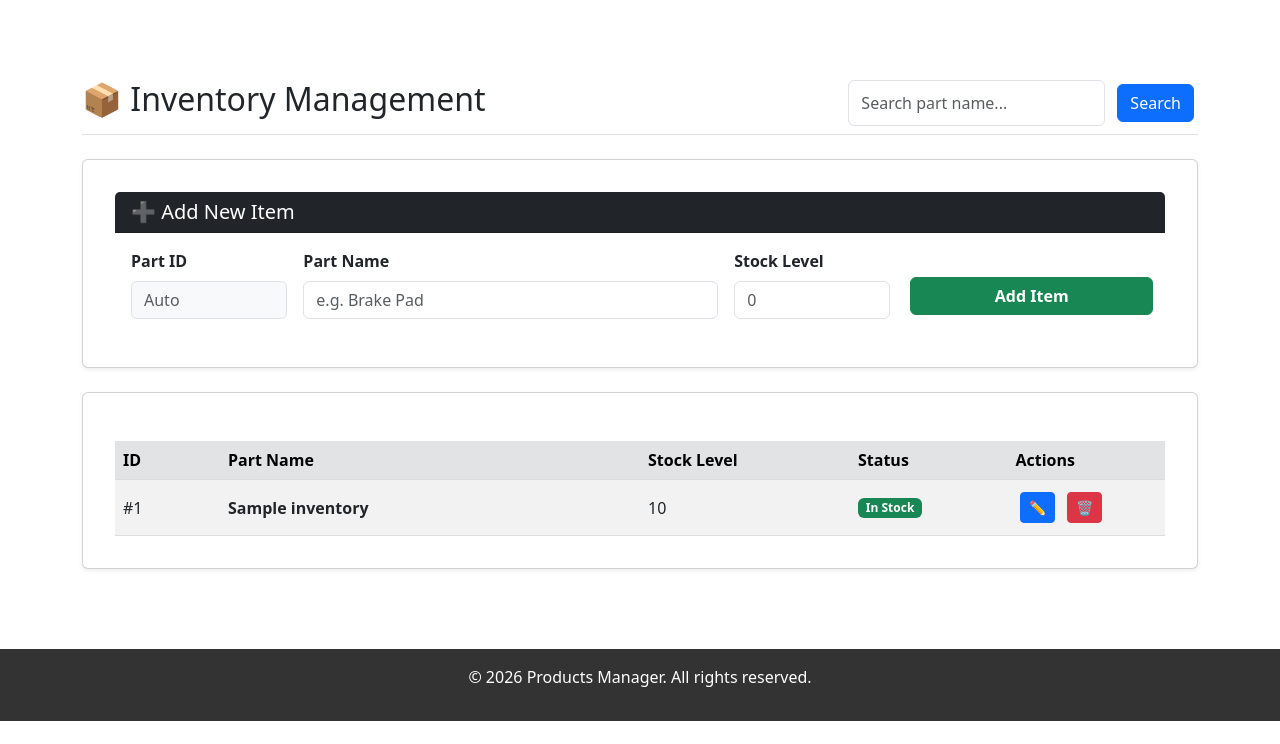
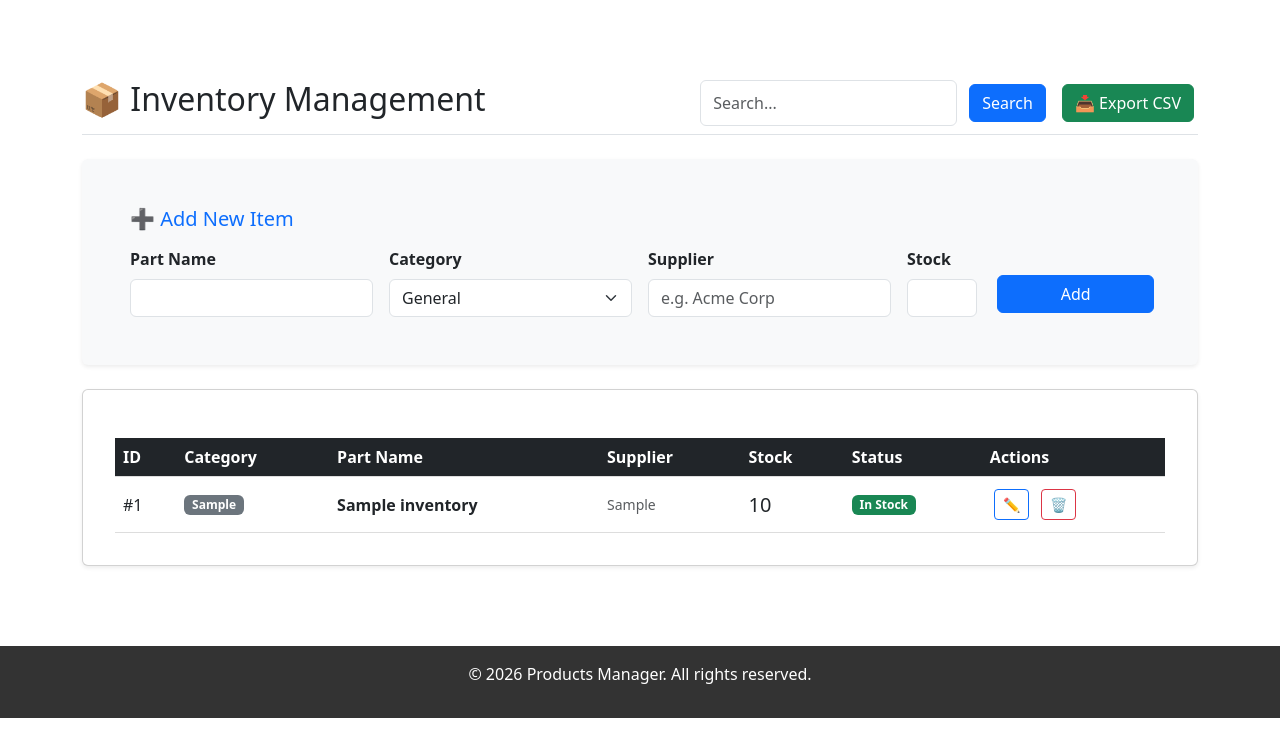
Before and after one commit to JJJidion/SWAP-Project-Inventory-Management, a PHP site: page /pages/manage_inventory.php in a window 1280 px wide. Shown: the part 56-800 px from the top of the page. Run offline with PHP 8.4, Linux system fonts and the light colour scheme; the visitor is signed in with stand-in values (Sample User, id 1); tables that the repository leaves empty hold one stand-in row (values such as "Sample post").

Commit message:
inventory updated

```diff
--- a/database.sql
+++ b/database.sql
@@ -120,6 +120,11 @@ CREATE TABLE IF NOT EXISTS `audit_logs` (
     `timestamp` DATETIME DEFAULT CURRENT_TIMESTAMP
 );
 
+ALTER TABLE inventory
+ADD COLUMN category VARCHAR(50) DEFAULT 'General' AFTER part_name,
+ADD COLUMN supplier VARCHAR(100) DEFAULT 'Unknown' AFTER category;
+
+
 /*!40101 SET CHARACTER_SET_CLIENT=@OLD_CHARACTER_SET_CLIENT */;
 /*!40101 SET CHARACTER_SET_RESULTS=@OLD_CHARACTER_SET_RESULTS */;
 /*!40101 SET COLLATION_CONNECTION=@OLD_COLLATION_CONNECTION */;
--- a/pages/manage_inventory.php
+++ b/pages/manage_inventory.php
@@ -4,8 +4,7 @@ session_start();
 require_once '../config/config.php';
 require_once '../utils/inventory_logic.php';
 
-// --- SECURITY CHECK ---
-// Allow Admin OR Inventory Manager
+// --- ACCESS CONTROL ---
 if (!isset($_SESSION['role']) || ($_SESSION['role'] !== 'Inventory Manager' && $_SESSION['role'] !== 'Admin')) {
     require_once '../includes/header.php';
     echo "<div class='container mt-5'><div class='alert alert-danger'>⛔ Access Denied.</div></div>";
@@ -13,31 +12,43 @@ if (!isset($_SESSION['role']) || ($_SESSION['role'] !== 'Inventory Manager' && $
     exit();
 }
 
-// --- CSRF TOKEN ---
-if (empty($_SESSION['csrf_token'])) {
-    $_SESSION['csrf_token'] = bin2hex(random_bytes(32));
+// --- CSV EXPORT LOGIC ---
+if (isset($_GET['export']) && $_GET['export'] == 'true') {
+    header('Content-Type: text/csv');
+    header('Content-Disposition: attachment; filename="inventory_report_' . date('Y-m-d') . '.csv"');
+    $output = fopen('php://output', 'w');
+    fputcsv($output, array('ID', 'Part Name', 'Category', 'Supplier', 'Stock Level', 'Status', 'Last Updated'));
+
+    $items = getInventory($conn, ''); // Get all items
+    foreach ($items as $item) {
+        $status = ($item['stock_level'] < 10) ? (($item['stock_level'] == 0) ? 'Out of Stock' : 'Low Stock') : 'In Stock';
+        fputcsv($output, array($item['id'], $item['part_name'], $item['category'], $item['supplier'], $item['stock_level'], $status, $item['updated_at']));
+    }
+    fclose($output);
+    exit();
 }
 
-// --- HANDLE FORM ACTIONS ---
+// --- CSRF & FORM HANDLING ---
+if (empty($_SESSION['csrf_token'])) $_SESSION['csrf_token'] = bin2hex(random_bytes(32));
+
 $message = "";
 $messageType = "";
 
 if ($_SERVER['REQUEST_METHOD'] === 'POST') {
-    if (!hash_equals($_SESSION['csrf_token'], $_POST['csrf_token'])) {
-        die("CSRF Validation Failed");
-    }
+    if (!hash_equals($_SESSION['csrf_token'], $_POST['csrf_token'])) die("CSRF Fail");
+
     try {
         $action = $_POST['action'];
         $data = [
             'id' => $_POST['part_id'] ?? null,
-            'part_name' => trim($_POST['part_name'] ?? ''),
+            'part_name' => trim($_POST['part_name']),
+            'category' => $_POST['category'] ?? 'General', // NEW
+            'supplier' => trim($_POST['supplier'] ?? ''),   // NEW
             'quantity' => $_POST['quantity'] ?? 0
         ];
-        // Pass session ID correctly
         $userId = $_SESSION['user_id'] ?? $_SESSION['id'] ?? 0;
         manageInventory($conn, $action, $data, $userId);
-
-        $message = ucfirst($action) . " action completed successfully!";
+        $message = "Action '$action' successful!";
         $messageType = "success";
     } catch (Exception $e) {
         $message = "Error: " . $e->getMessage();
@@ -45,10 +56,8 @@ if ($_SERVER['REQUEST_METHOD'] === 'POST') {
     }
 }
 
-// --- FETCH DATA ---
 $searchTerm = $_GET['search'] ?? '';
 $inventoryItems = getInventory($conn, $searchTerm);
-
 $pageTitle = 'Manage Inventory';
 require_once '../includes/header.php';
 ?>
@@ -61,46 +70,62 @@ require_once '../includes/header.php';
     <div class="d-flex justify-content-between align-items-center mb-4 pb-2 border-bottom">
         <h2>📦 Inventory Management</h2>
 
-        <form class="d-flex" method="GET" action="">
-            <input class="form-control me-2" type="search" name="search" placeholder="Search part name..." value="<?php echo htmlspecialchars($searchTerm); ?>">
-            <button class="btn btn-primary" type="submit">Search</button>
-            <?php if($searchTerm): ?>
-                <a href="manage_inventory.php" class="btn btn-outline-secondary ms-2">Reset</a>
-            <?php endif; ?>
-        </form>
+        <div class="d-flex gap-2">
+            <form class="d-flex" method="GET" action="">
+                <input class="form-control me-2" type="search" name="search" placeholder="Search..." value="<?php echo htmlspecialchars($searchTerm); ?>">
+                <button class="btn btn-primary" type="submit">Search</button>
+            </form>
+            <a href="manage_inventory.php?export=true" class="btn btn-success">📥 Export CSV</a>
+        </div>
     </div>
 
     <?php if ($message): ?>
-        <div class="alert alert-<?php echo $messageType; ?> alert-dismissible fade show" role="alert">
-            <strong><?php echo ($messageType == 'success') ? 'Success!' : 'Error!'; ?></strong> <?php echo $message; ?>
+        <div class="alert alert-<?php echo $messageType; ?> alert-dismissible fade show">
+            <strong><?php echo ($messageType == 'success') ? 'Done!' : 'Error!'; ?></strong> <?php echo $message; ?>
             <button type="button" class="btn-close" data-bs-dismiss="alert"></button>
         </div>
     <?php endif; ?>
 
-    <div class="card mb-4 shadow-sm">
-        <div class="card-header bg-dark text-white">
-            <h5 class="mb-0" id="cardTitle">➕ Add New Item</h5>
-        </div>
+    <div class="card mb-4 shadow-sm border-0 bg-light">
         <div class="card-body">
-            <form method="POST" action="" class="row g-3 align-items-end">
+            <h5 class="card-title text-primary mb-3" id="cardTitle">➕ Add New Item</h5>
+            <form method="POST" action="" class="row g-3">
                 <input type="hidden" name="csrf_token" value="<?php echo $_SESSION['csrf_token']; ?>">
                 <input type="hidden" name="action" value="add" id="formAction">
 
-                <div class="col-md-2">
-                    <label class="form-label fw-bold">Part ID</label>
-                    <input type="text" name="part_id" id="inputID" class="form-control bg-light" placeholder="Auto" readonly>
+                <input type="hidden" name="part_id" id="inputID">
+
+                <div class="col-md-3">
+                    <label class="form-label fw-bold">Part Name</label>
+                    <input type="text" name="part_name" id="inputName" class="form-control" required>
                 </div>
-                <div class="col-md-5">
-                    <label class="form-label fw-bold">Part Name</label>
-                    <input type="text" name="part_name" id="inputName" class="form-control" placeholder="e.g. Brake Pad" required>
+
+                <div class="col-md-3">
+                    <label class="form-label fw-bold">Category</label>
+                    <select name="category" id="inputCategory" class="form-select">
+                        <option value="General">General</option>
+                        <option value="Electronics">Electronics</option>
+                        <option value="Hardware">Hardware</option>
+                        <option value="Software">Software</option>
+                        <option value="Cables">Cables</option>
+                    </select>
                 </div>
-                <div class="col-md-2">
-                    <label class="form-label fw-bold">Stock Level</label>
-                    <input type="number" name="quantity" id="inputQty" class="form-control" placeholder="0" required>
+
+                <div class="col-md-3">
+                    <label class="form-label fw-bold">Supplier</label>
+                    <input type="text" name="supplier" id="inputSupplier" class="form-control" placeholder="e.g. Acme Corp">
                 </div>
-                <div class="col-md-3">
-                    <button type="submit" id="submitBtn" class="btn btn-success w-100 fw-bold">Add Item</button>
-                    <button type="button" id="cancelBtn" class="btn btn-secondary w-100 mt-2 d-none" onclick="resetForm()">Cancel Edit</button>
+
+                <div class="col-md-1">
+                    <label class="form-label fw-bold">Stock</label>
+                    <input type="number" name="quantity" id="inputQty" class="form-control" required>
+                </div>
+
+                <div class="col-md-2 d-flex align-items-end">
+                    <div class="w-100">
+                        <button type="submit" id="submitBtn" class="btn btn-primary w-100">Add</button>
+                        <button type="button" id="cancelBtn" class="btn btn-secondary w-100 mt-1 d-none" onclick="resetForm()">Cancel</button>
+                    </div>
                 </div>
             </form>
         </div>
@@ -108,50 +133,55 @@ require_once '../includes/header.php';
 
     <div class="card shadow-sm">
         <div class="card-body p-0">
-            <table class="table table-striped table-hover mb-0 align-middle">
-                <thead class="table-secondary">
+            <table class="table table-hover mb-0 align-middle">
+                <thead class="table-dark">
                     <tr>
-                        <th style="width: 10%;">ID</th>
-                        <th style="width: 40%;">Part Name</th>
-                        <th style="width: 20%;">Stock Level</th>
-                        <th style="width: 15%;">Status</th>
-                        <th style="width: 15%;">Actions</th>
+                        <th>ID</th>
+                        <th>Category</th>
+                        <th>Part Name</th>
+                        <th>Supplier</th>
+                        <th>Stock</th>
+                        <th>Status</th>
+                        <th>Actions</th>
                     </tr>
                 </thead>
                 <tbody>
                     <?php if (count($inventoryItems) > 0): ?>
                         <?php foreach ($inventoryItems as $item): ?>
                             <?php
-                                // Status Logic
-                                $statusBadge = "<span class='badge bg-success'>In Stock</span>";
-                                if ($item['stock_level'] == 0) {
-                                    $statusBadge = "<span class='badge bg-danger'>Out of Stock</span>";
-                                } elseif ($item['stock_level'] < 10) {
-                                    $statusBadge = "<span class='badge bg-warning text-dark'>Low Stock</span>";
-                                }
+                                $badge = "success";
+                                $text = "In Stock";
+                                if ($item['stock_level'] == 0) { $badge = "danger"; $text = "Out of Stock"; }
+                                elseif ($item['stock_level'] < 10) { $badge = "warning text-dark"; $text = "Low Stock"; }
                             ?>
                             <tr>
-                                <td>#<?php echo htmlspecialchars($item['id']); ?></td>
+                                <td>#<?php echo $item['id']; ?></td>
+                                <td><span class="badge bg-secondary"><?php echo htmlspecialchars($item['category']); ?></span></td>
                                 <td class="fw-bold"><?php echo htmlspecialchars($item['part_name']); ?></td>
-                                <td><?php echo htmlspecialchars($item['stock_level']); ?></td>
-                                <td><?php echo $statusBadge; ?></td>
+                                <td class="text-muted small"><?php echo htmlspecialchars($item['supplier']); ?></td>
+                                <td><span class="fs-5"><?php echo $item['stock_level']; ?></span></td>
+                                <td><span class="badge bg-<?php echo $badge; ?>"><?php echo $text; ?></span></td>
                                 <td>
-                                    <button class="btn btn-sm btn-primary me-1"
-                                        onclick="editItem(<?php echo $item['id']; ?>, '<?php echo addslashes($item['part_name']); ?>', <?php echo $item['stock_level']; ?>)">
-                                        ✏️
-                                    </button>
+                                    <button class="btn btn-sm btn-outline-primary"
+                                        onclick="editItem(
+                                            '<?php echo $item['id']; ?>',
+                                            '<?php echo addslashes($item['part_name']); ?>',
+                                            '<?php echo $item['stock_level']; ?>',
+                                            '<?php echo addslashes($item['category']); ?>',
+                                            '<?php echo addslashes($item['supplier']); ?>'
+                                        )">✏️</button>
 
-                                    <form method="POST" action="" class="d-inline" onsubmit="return confirm('Are you sure you want to delete this item?');">
+                                    <form method="POST" class="d-inline" onsubmit="return confirm('Delete?');">
                                         <input type="hidden" name="csrf_token" value="<?php echo $_SESSION['csrf_token']; ?>">
                                         <input type="hidden" name="action" value="delete">
                                         <input type="hidden" name="part_id" value="<?php echo $item['id']; ?>">
-                                        <button type="submit" class="btn btn-sm btn-danger">🗑️</button>
+                                        <button class="btn btn-sm btn-outline-danger">🗑️</button>
                                     </form>
                                 </td>
                             </tr>
                         <?php endforeach; ?>
                     <?php else: ?>
-                        <tr><td colspan="5" class="text-center py-4 text-muted">No items found.</td></tr>
+                        <tr><td colspan="7" class="text-center py-4">No items found.</td></tr>
                     <?php endif; ?>
                 </tbody>
             </table>
@@ -160,40 +190,32 @@ require_once '../includes/header.php';
 </div>
 
 <script>
-function editItem(id, name, qty) {
-    // Fill Form
+function editItem(id, name, qty, cat, supp) {
     document.getElementById('formAction').value = 'update';
     document.getElementById('inputID').value = id;
     document.getElementById('inputName').value = name;
     document.getElementById('inputQty').value = qty;
+    document.getElementById('inputCategory').value = cat;
+    document.getElementById('inputSupplier').value = supp;
 
-    // Change UI to Edit Mode
     document.getElementById('cardTitle').innerText = '✏️ Edit Item #' + id;
-    const btn = document.getElementById('submitBtn');
-    btn.className = 'btn btn-warning w-100 fw-bold';
-    btn.innerText = 'Save Changes';
-
-    // Show Cancel Button
+    document.getElementById('submitBtn').innerText = 'Save Changes';
+    document.getElementById('submitBtn').classList.replace('btn-primary', 'btn-warning');
     document.getElementById('cancelBtn').classList.remove('d-none');
-
-    // Scroll to Top
     window.scrollTo({ top: 0, behavior: 'smooth' });
 }
 
 function resetForm() {
-    // Clear Form
     document.getElementById('formAction').value = 'add';
     document.getElementById('inputID').value = '';
     document.getElementById('inputName').value = '';
     document.getElementById('inputQty').value = '';
+    document.getElementById('inputCategory').value = 'General';
+    document.getElementById('inputSupplier').value = '';
 
-    // Reset UI to Add Mode
     document.getElementById('cardTitle').innerText = '➕ Add New Item';
-    const btn = document.getElementById('submitBtn');
-    btn.className = 'btn btn-success w-100 fw-bold';
-    btn.innerText = 'Add Item';
-
-    // Hide Cancel Button
+    document.getElementById('submitBtn').innerText = 'Add';
+    document.getElementById('submitBtn').classList.replace('btn-warning', 'btn-primary');
     document.getElementById('cancelBtn').classList.add('d-none');
 }
 </script>
--- a/utils/inventory_logic.php
+++ b/utils/inventory_logic.php
@@ -1,27 +1,20 @@
 <?php
 // utils/inventory_logic.php
 
-/**
- * Fetch inventory items, optionally filtering by a search term.
- * (MySQLi Version)
- */
 function getInventory($conn, $search = '') {
+    // ... (Keep your existing getInventory code exactly as is) ...
+    // Just paste the manageInventory below this function.
     $items = [];
     try {
         if (!empty($search)) {
-            // Prepare statement for search
-            $stmt = $conn->prepare("SELECT * FROM inventory WHERE part_name LIKE ? OR id = ? ORDER BY id ASC");
+            $stmt = $conn->prepare("SELECT * FROM inventory WHERE part_name LIKE ? OR category LIKE ? OR id = ? ORDER BY id ASC");
             $searchTerm = "%$search%";
-            // Bind parameters: "ss" means string, string
-            $stmt->bind_param("ss", $searchTerm, $search);
+            $stmt->bind_param("sss", $searchTerm, $searchTerm, $search);
             $stmt->execute();
             $result = $stmt->get_result();
         } else {
-            // Simple query
             $result = $conn->query("SELECT * FROM inventory ORDER BY id ASC");
         }
-
-        // Fetch all rows
         while ($row = $result->fetch_assoc()) {
             $items[] = $row;
         }
@@ -31,65 +24,51 @@ function getInventory($conn, $search = '') {
     }
 }
 
-/**
- * Handles Add, Update, and Delete operations with Audit Logging.
- * (MySQLi Version)
- */
 function manageInventory($conn, $action, $data, $userId) {
-    // 1. Validation Logic
+    // 1. Validation
     if ($action === 'add' || $action === 'update') {
-        if ($data['quantity'] < 0) {
-            throw new Exception("Stock level cannot be negative.");
-        }
-        if (empty($data['part_name']) && $action === 'add') {
-            throw new Exception("Part Name is required.");
-        }
+        if ($data['quantity'] < 0) throw new Exception("Stock cannot be negative.");
+        if (empty($data['part_name'])) throw new Exception("Part Name is required.");
     }
 
     try {
-        // Start Transaction
         $conn->begin_transaction();
-
         $logDetails = "";
 
-        // 2. Execution Logic
         if ($action === 'add') {
-            $stmt = $conn->prepare("INSERT INTO inventory (part_name, stock_level) VALUES (?, ?)");
-            // "si" means String, Integer
-            $stmt->bind_param("si", $data['part_name'], $data['quantity']);
+            // Updated SQL to include Category and Supplier
+            $stmt = $conn->prepare("INSERT INTO inventory (part_name, category, supplier, stock_level) VALUES (?, ?, ?, ?)");
+            $stmt->bind_param("sssi", $data['part_name'], $data['category'], $data['supplier'], $data['quantity']);
             $stmt->execute();
             $newId = $conn->insert_id;
-            $logDetails = "Added Part ID $newId: '{$data['part_name']}' with Stock {$data['quantity']}";
+            $logDetails = "Added Part ID $newId: '{$data['part_name']}' ({$data['category']})";
 
         } elseif ($action === 'update') {
-            $stmt = $conn->prepare("UPDATE inventory SET stock_level = ?, part_name = ? WHERE id = ?");
-            // "isi" means Integer, String, Integer
-            $stmt->bind_param("isi", $data['quantity'], $data['part_name'], $data['id']);
+            // Updated SQL
+            $stmt = $conn->prepare("UPDATE inventory SET stock_level = ?, part_name = ?, category = ?, supplier = ? WHERE id = ?");
+            $stmt->bind_param("isssi", $data['quantity'], $data['part_name'], $data['category'], $data['supplier'], $data['id']);
             $stmt->execute();
-            $logDetails = "Updated Part ID {$data['id']}: Stock set to {$data['quantity']}";
+            $logDetails = "Updated Part ID {$data['id']}: Stock {$data['quantity']}, Cat: {$data['category']}";
 
         } elseif ($action === 'delete') {
-            // Get name first for logging
+            // (Keep existing delete logic)
             $stmtGet = $conn->prepare("SELECT part_name FROM inventory WHERE id = ?");
             $stmtGet->bind_param("i", $data['id']);
             $stmtGet->execute();
             $res = $stmtGet->get_result();
             $part = $res->fetch_assoc();
-            $partName = $part ? $part['part_name'] : 'Unknown';
 
-            // Delete
             $stmt = $conn->prepare("DELETE FROM inventory WHERE id = ?");
             $stmt->bind_param("i", $data['id']);
             $stmt->execute();
-            $logDetails = "Deleted Part ID {$data['id']} ($partName)";
+            $logDetails = "Deleted Part ID {$data['id']} ({$part['part_name']})";
         }
 
-        // 3. Audit Log
+        // Audit Log
         $logStmt = $conn->prepare("INSERT INTO audit_logs (user_id, action, timestamp) VALUES (?, ?, NOW())");
         $logStmt->bind_param("is", $userId, $logDetails);
         $logStmt->execute();
 
-        // Commit changes
         $conn->commit();
         return true;
     } catch (Exception $e) {
```
